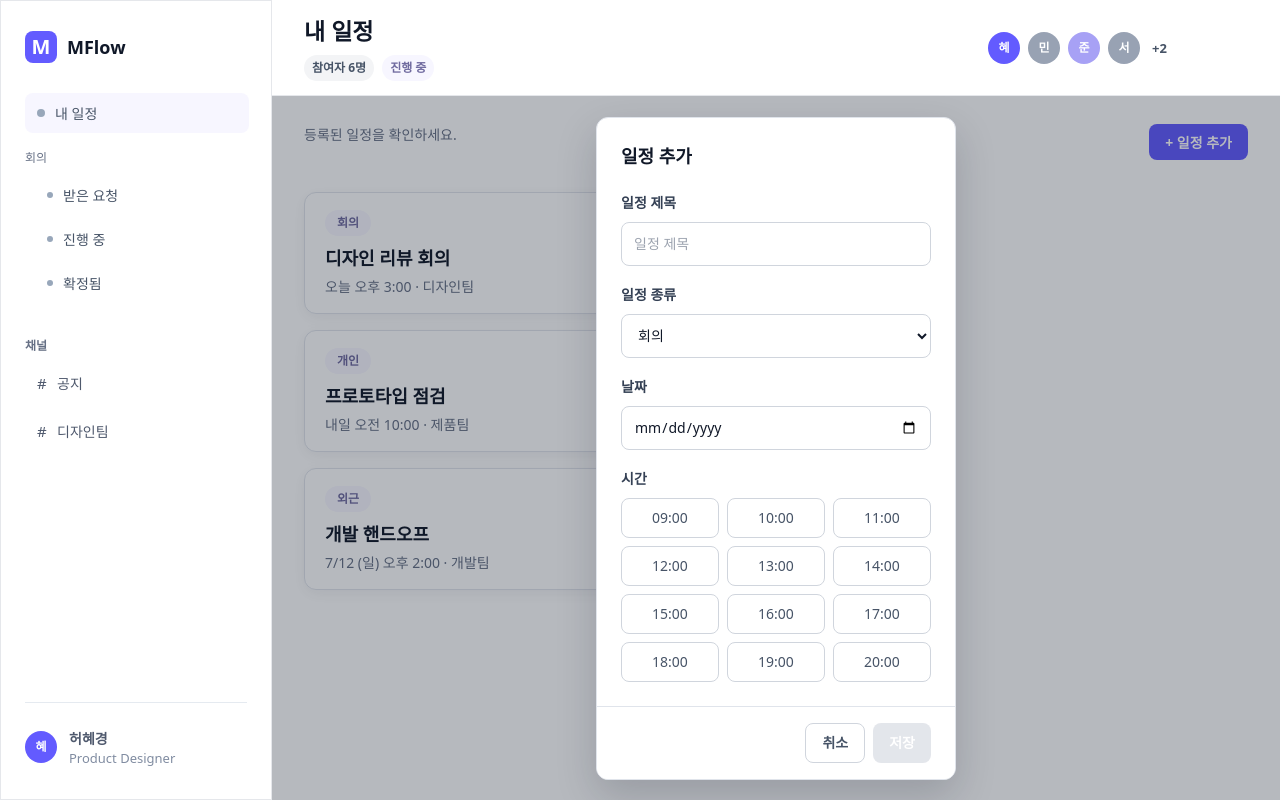
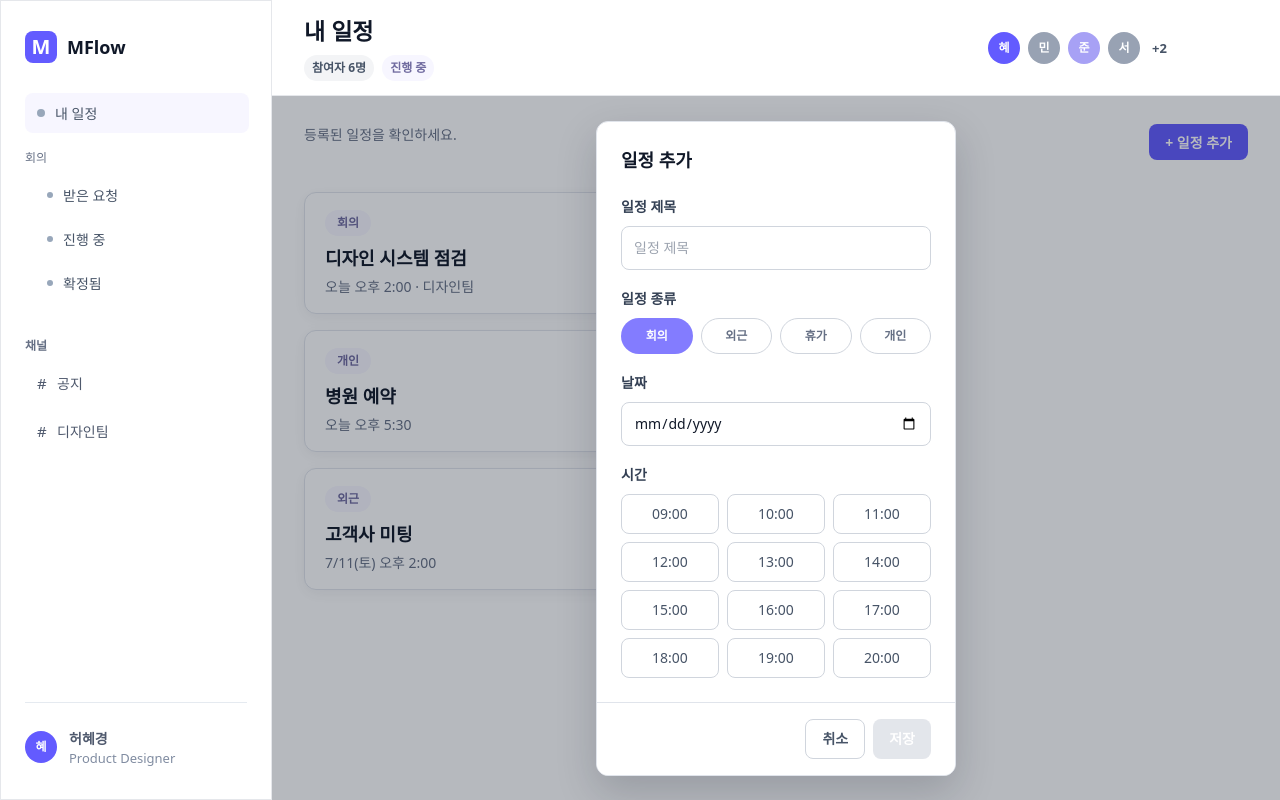
Before and after one commit to gjgprud0306/meetflow-tosschallenge, a React (Vite) app: page /my-schedule in a window 1280 px wide. Both pictures are taken after a click on the button "+ 일정 추가". Built offline with nearby package versions, Linux system fonts and the light colour scheme; a web font is replaced by a local one.

Commit message:
Update schedule type picker and examples

```diff
--- a/src/pages/SidebarPlaceholderPage.tsx
+++ b/src/pages/SidebarPlaceholderPage.tsx
@@ -311,24 +311,31 @@ export function SidebarPlaceholderPage({
                   value={scheduleTitle}
                 />
               </label>
-              <label className="block">
+              <div>
                 <span className="text-sm font-bold leading-[21px] text-[#344054]">
                   일정 종류
                 </span>
-                <select
-                  className="mt-2 h-11 w-full rounded-lg border border-[#D0D5DD] bg-white px-3 text-sm font-medium leading-[21px] text-[#101828] outline-none focus:border-[#635BFF]"
-                  onChange={(event) =>
-                    setScheduleType(event.target.value as ScheduleType)
-                  }
-                  value={scheduleType}
-                >
-                  {scheduleTypes.map((type) => (
-                    <option key={type} value={type}>
-                      {type}
-                    </option>
-                  ))}
-                </select>
-              </label>
+                <div className="mt-2 grid grid-cols-4 gap-2">
+                  {scheduleTypes.map((type) => {
+                    const selected = scheduleType === type;
+
+                    return (
+                      <button
+                        className={
+                          selected
+                            ? "h-9 rounded-full bg-[#837CFF] px-3 text-xs font-bold leading-[18px] text-white"
+                            : "h-9 rounded-full border border-[#D0D5DD] bg-white px-3 text-xs font-bold leading-[18px] text-[#667085] hover:bg-[#F9FAFB]"
+                        }
+                        key={type}
+                        onClick={() => setScheduleType(type)}
+                        type="button"
+                      >
+                        {type}
+                      </button>
+                    );
+                  })}
+                </div>
+              </div>
               <label className="block">
                 <span className="text-sm font-bold leading-[21px] text-[#344054]">
                   날짜
--- a/src/routes.tsx
+++ b/src/routes.tsx
@@ -14,20 +14,20 @@ import type { ChatMessage } from "@/types/meeting";
 const upcomingMeetings = [
   {
     category: "회의" as const,
-    title: "디자인 리뷰 회의",
-    meta: "오늘 오후 3:00 · 디자인팀",
+    title: "디자인 시스템 점검",
+    meta: "오늘 오후 2:00 · 디자인팀",
     status: "예정",
   },
   {
     category: "개인" as const,
-    title: "프로토타입 점검",
-    meta: "내일 오전 10:00 · 제품팀",
+    title: "병원 예약",
+    meta: "오늘 오후 5:30",
     status: "예정",
   },
   {
     category: "외근" as const,
-    title: "개발 핸드오프",
-    meta: "7/12 (일) 오후 2:00 · 개발팀",
+    title: "고객사 미팅",
+    meta: "7/11(토) 오후 2:00",
     status: "예정",
   },
 ];
```
Also changed, not shown: 2 other files (tests, documents, lock files or other folders).
